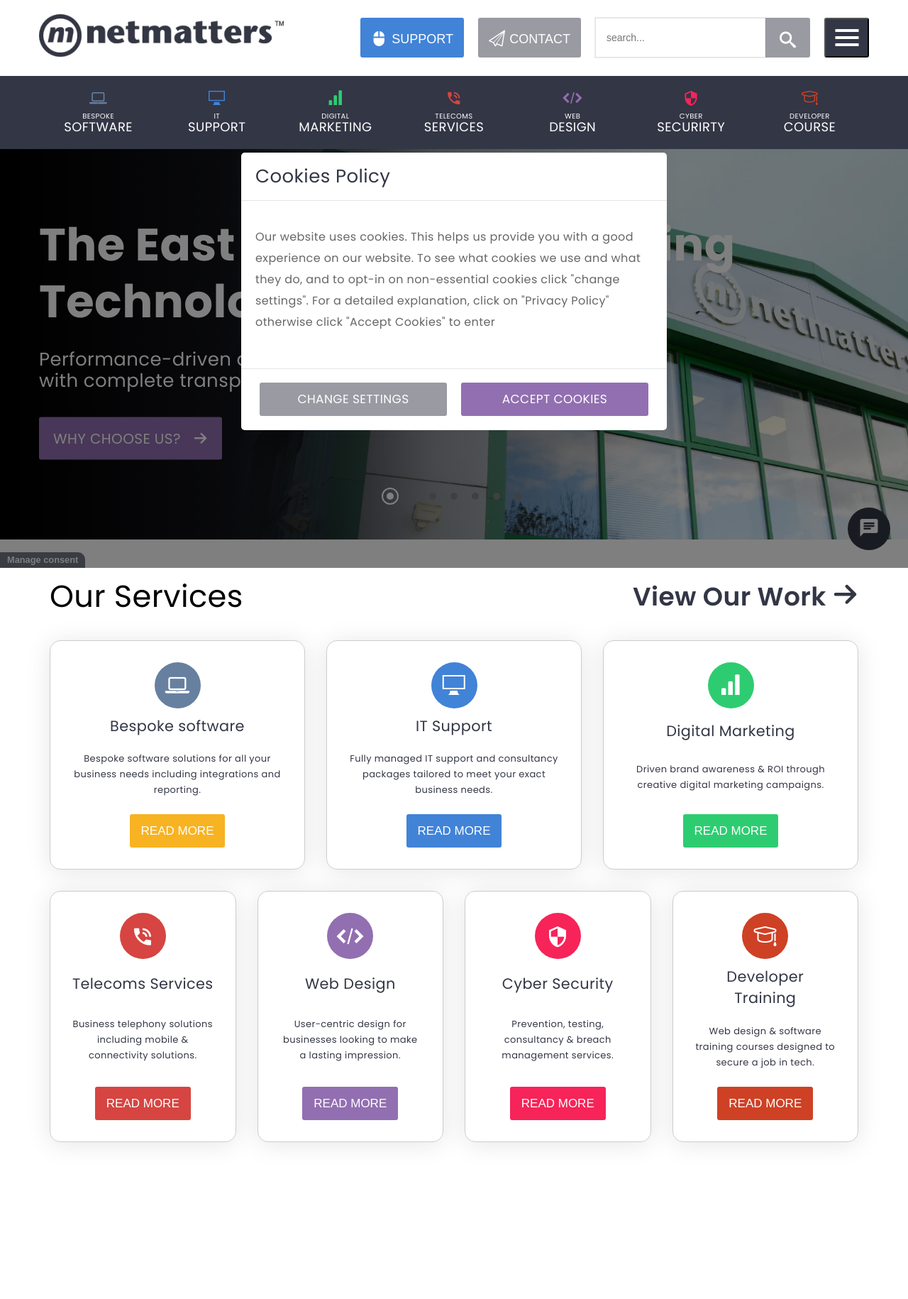
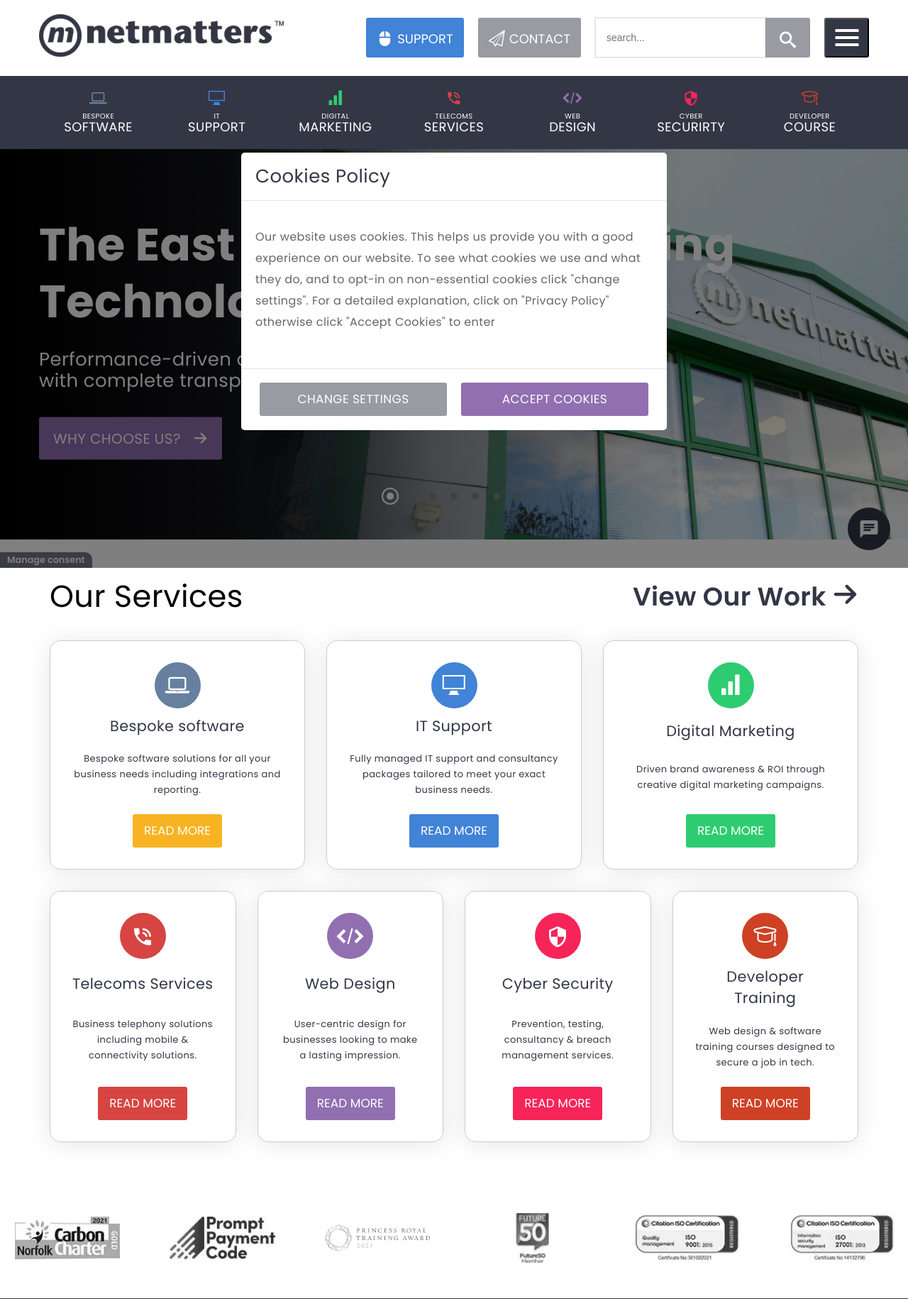
Before and after one commit to JoshR95/netmatters_website, a PHP site: page / in a window 1280 px wide. Shown: the top 1830 px of the page at 71% size. Run offline with PHP 8.4, Linux system fonts and the light colour scheme; some web fonts are replaced.

Commit message:
started checking off html validator errors

```diff
--- a/css/application.css
+++ b/css/application.css
@@ -15,12 +15,13 @@ html {
   padding-bottom: 50px;
 }
 
-/* line 21, ../../../../../Nettmaters_main/assessments/websiteNew/scss/base/_base.scss */
+/* line 23, ../../../../../Nettmaters_main/assessments/websiteNew/scss/base/_base.scss */
 button, a {
   cursor: pointer;
-}
-
-/* line 26, ../../../../../Nettmaters_main/assessments/websiteNew/scss/base/_base.scss */
+  font-family: "Poppins", sans-serif;
+}
+
+/* line 29, ../../../../../Nettmaters_main/assessments/websiteNew/scss/base/_base.scss */
 .btn {
   font-weight: 400;
   text-decoration: none;
@@ -34,23 +35,23 @@ button, a {
   white-space: normal;
 }
 
-/* line 39, ../../../../../Nettmaters_main/assessments/websiteNew/scss/base/_base.scss */
+/* line 42, ../../../../../Nettmaters_main/assessments/websiteNew/scss/base/_base.scss */
 .btn .main-buttons {
   padding: 10px 30px;
 }
 
-/* line 45, ../../../../../Nettmaters_main/assessments/websiteNew/scss/base/_base.scss */
+/* line 48, ../../../../../Nettmaters_main/assessments/websiteNew/scss/base/_base.scss */
 .overflow-hidden {
   overflow: hidden;
   white-space: nowrap;
 }
 
-/* line 51, ../../../../../Nettmaters_main/assessments/websiteNew/scss/base/_base.scss */
+/* line 54, ../../../../../Nettmaters_main/assessments/websiteNew/scss/base/_base.scss */
 .body-no-scroll {
   overflow: hidden;
 }
 
-/* line 60, ../../../../../Nettmaters_main/assessments/websiteNew/scss/base/_base.scss */
+/* line 63, ../../../../../Nettmaters_main/assessments/websiteNew/scss/base/_base.scss */
 .sticky-help {
   position: fixed;
   bottom: 25px;
--- a/index.html
+++ b/index.html
@@ -11,12 +11,13 @@
         <link rel="stylesheet" href="https://cdnjs.cloudflare.com/ajax/libs/OwlCarousel2/2.3.4/assets/owl.carousel.min.css" integrity="sha512-tS3S5qG0BlhnQROyJXvNjeEM4UpMXHrQfTGmbQ1gKmelCxlSEBUaxhRBj/EFTzpbP4RVSrpEikbmdJobCvhE3g==" crossorigin="anonymous" referrerpolicy="no-referrer" />
         <link rel="stylesheet" href="https://cdnjs.cloudflare.com/ajax/libs/OwlCarousel2/2.3.4/assets/owl.theme.default.min.css" integrity="sha512-sMXtMNL1zRzolHYKEujM2AqCLUR9F2C4/05cdbxjjLSRvMQIciEPCQZo++nk7go3BtSuK9kfa/s+a4f4i5pLkw==" crossorigin="anonymous" referrerpolicy="no-referrer" />
 
-	    <link rel="stylesheet" href="css/application.css">
         <link rel="stylesheet" href="./img/icomoon-main/style.css">
 
         <link rel="preconnect" href="https://fonts.googleapis.com">
         <link rel="preconnect" href="https://fonts.gstatic.com" crossorigin>
         <link href="https://fonts.googleapis.com/css2?family=Poppins:ital,wght@0,100;0,200;0,300;0,400;0,500;0,600;0,700;0,800;0,900;1,100;1,200;1,300;1,400;1,500;1,600;1,700;1,800;1,900&display=swap" rel="stylesheet">
+
+        <link rel="stylesheet" href="css/application.css">
     </head>
     <body>
         <div id="body-container">
@@ -399,7 +400,7 @@
                     <div class="banner-slider">
                         <!-- Slide 1 -->
                         <div class="banner-slide">
-                            <img class="banner-image" src="./img/home-YLei.png" srcset="./img/home-YLei.webp">
+                            <img class="banner-image" src="./img/home-YLei.png" srcset="./img/home-YLei.webp" alt="netmatters building">
                             <div class="banner-title">
                                 <div class="banner-text container">
                                     <h2>The East Of England's Leading Technology Company</h2>
@@ -417,7 +418,7 @@
                         </div>
                         <!-- Slide 2 -->
                         <div class="banner-slide">
-                            <img class="banner-image" src="./img/home-O67Y.jpg" srcset="./img/home-O67Y.webp">
+                            <img class="banner-image" src="./img/home-O67Y.jpg" srcset="./img/home-O67Y.webp" alt="netmatters staff">
                             <div class="banner-title">
                                 <div class="banner-text container">
                                     <h2>Bespoke Software</h2>
@@ -435,7 +436,7 @@
                         </div>
                         <!-- Slide 3 -->
                         <div class="banner-slide">
-                            <img class="banner-image" src="./img/home-gay8.png" srcset="./img/home-gay8.webp">
+                            <img class="banner-image" src="./img/home-gay8.png" srcset="./img/home-gay8.webp" alt="person fixing computer">
                             <div class="banner-title">
                                 <div class="banner-text container">
                                     <h2>IT Support</h2>
@@ -453,7 +454,7 @@
                         </div>
                         <!-- Slide 4 -->
                         <div class="banner-slide">
-                            <img class="banner-image" src="./img/home-6yTp.png" srcset="./img/home-6yTp.webp">
+                            <img class="banner-image" src="./img/home-6yTp.png" srcset="./img/home-6yTp.webp" alt="people doing a desk job">
                             <div class="banner-title">
                                 <div class="banner-text container">
                                     <h2>Digital Marketing</h2>
@@ -471,7 +472,7 @@
                         </div>
                         <!-- Slide 5 -->
                         <div class="banner-slide">
-                            <img class="banner-image" src="./img/home-J8Xx.png" srcset="./img/home-J8Xx.webp">
+                            <img class="banner-image" src="./img/home-J8Xx.png" srcset="./img/home-J8Xx.webp" alt="phone">
                             <div class="banner-title">
                                 <div class="banner-text container">
                                     <h2>Telecoms Services</h2>
@@ -489,7 +490,7 @@
                         </div>
                         <!-- Slide 6 -->
                         <div class="banner-slide">
-                            <img class="banner-image" src="./img/home-K0pn.jpg" srcset="./img/home-K0pn.webp">
+                            <img class="banner-image" src="./img/home-K0pn.jpg" srcset="./img/home-K0pn.webp" alt="person">
                             <div class="banner-title">
                                 <div class="banner-text container">
                                     <h2>Web Design</h2>
@@ -507,7 +508,7 @@
                         </div>
                         <!-- Slide 7 -->
                         <div class="banner-slide">
-                            <img class="banner-image" src="./img/home-MSxH.png" srcset="./img/home-MSxH.webp">
+                            <img class="banner-image" src="./img/home-MSxH.png" srcset="./img/home-MSxH.webp" alt="cyber secuirty image">
                             <div class="banner-title">
                                 <div class="banner-text container">
                                     <h2>Cyber Security</h2>
@@ -614,33 +615,33 @@
                         <div class="service-view-work">
                             <a><strong>View Our Work <span class="icon-arrow-right2"></span></strong></a>
                         </div>
-                        <div class ="our-work-examples">
-                            <div class="picture">
-                                <img class="colored-picture" src="./img/norfolk-carbon-charter.jpg" srcset="./img/norfolk-carbon-charter.webp">
-                            </div>
-                            <div class="picture">
-                                <img class="colored-picture" src="./img/PPC_logo.jpg" srcset="./img/PPC_logo.webp">
-                            </div>
-                            <div class="picture">
-                                <img class="colored-picture" src="./img/princess-royal-training.png" srcset="./img/princess-royal-training.webp">
-                            </div>
-                            <div class="picture">
-                                <img class="colored-picture" src="./img/future-50.jpg" srcset="./img/future-50.webp">
-                            </div>
-                            <div class="picture">
-                                <img class="colored-picture" src="./img/qms.png" srcset="./img/qms.webp">
-                            </div>
-                            <div class="picture">
-                                <img class="colored-picture" src="./img/iso_27001.png" srcset="./img/iso_27001.webp">
-                            </div>
-                            <div class="picture">
-                                <img class="colored-picture" src="./img/skills-of-tomorrow.jpg" srcset="./img/skills-of-tomorrow.webp">
-                            </div>
-                            <div class="picture">
-                                <img class="colored-picture" src="./img/cyber-essentials-colour.jpg" srcset="./img/cyber-essentials-colour.webp">
-                            </div>
-                            <div class="picture">
-                                <img class="colored-picture" src="./img/google-partner.jpg" srcset="./img/google-partner.webp">
+                        <div class="our-work-examples owl-carousel owl-theme">
+                            <div class="picture item">
+                                <img class="colored-picture" src="./img/norfolk-carbon-charter.jpg" srcset="./img/norfolk-carbon-charter.webp" alt="">
+                            </div>
+                            <div class="picture item">
+                                <img class="colored-picture" src="./img/PPC_logo.jpg" srcset="./img/PPC_logo.webp" alt="">
+                            </div>
+                            <div class="picture item">
+                                <img class="colored-picture" src="./img/princess-royal-training.png" srcset="./img/princess-royal-training.webp" alt="">
+                            </div>
+                            <div class="picture item">
+                                <img class="colored-picture" src="./img/future-50.jpg" srcset="./img/future-50.webp" alt="">
+                            </div>
+                            <div class="picture item">
+                                <img class="colored-picture" src="./img/qms.png" srcset="./img/qms.webp" alt="">
+                            </div>
+                            <div class="picture item">
+                                <img class="colored-picture" src="./img/iso_27001.png" srcset="./img/iso_27001.webp" alt="">
+                            </div>
+                            <div class="picture item">
+                                <img class="colored-picture" src="./img/skills-of-tomorrow.jpg" srcset="./img/skills-of-tomorrow.webp" alt="">
+                            </div>
+                            <div class="picture item">
+                                <img class="colored-picture" src="./img/cyber-essentials-colour.jpg" srcset="./img/cyber-essentials-colour.webp" alt="">
+                            </div>
+                            <div class="picture item">
+                                <img class="colored-picture" src="./img/google-partner.jpg" srcset="./img/google-partner.webp" alt="">
                             </div>
                         </div>
                     </div>
@@ -1689,7 +1690,7 @@
                 </ul>
             </div>
         </div>
-        <script src="./js/jquery-3.7.1.min.js""></script>
+        <script src="./js/jquery-3.7.1.min.js"></script>
         <script src="./js/slick/slick.min.js"></script>
         <script src="https://cdnjs.cloudflare.com/ajax/libs/OwlCarousel2/2.3.4/owl.carousel.min.js" integrity="sha512-bPs7Ae6pVvhOSiIcyUClR7/q2OAsRiovw4vAkX+zJbw3ShAeeqezq50RIIcIURq7Oa20rW2n2q+fyXBNcU9lrw==" crossorigin="anonymous" referrerpolicy="no-referrer"></script>
         <script src="./js/main.js"></script>
--- a/js/slick/slick.css
+++ b/js/slick/slick.css
@@ -23,7 +23,7 @@
     position: relative;
 
     display: block;
-    overflow: hidden;
+    overflow: visible;
 
     margin: 0;
     padding: 0;
--- a/js/slick/slick.scss
+++ b/js/slick/slick.scss
@@ -16,7 +16,7 @@
 }
 .slick-list {
     position: relative;
-    overflow: hidden;
+    overflow: visible;
     display: block;
     margin: 0;
     padding: 0;
--- a/scss/base/_base.scss
+++ b/scss/base/_base.scss
@@ -18,8 +18,11 @@ html{
 //     overflow-x: hidden;
 // }
 
+// this adds a pointer to all buttons and anchors
+// i also had to set the font family here for all buttons as they were defualting to arial for some weird reason
 button, a {
     cursor: pointer;
+    font-family: $font-family--primary;
 }
 
 
```
Also changed, not shown: 1 other file.
